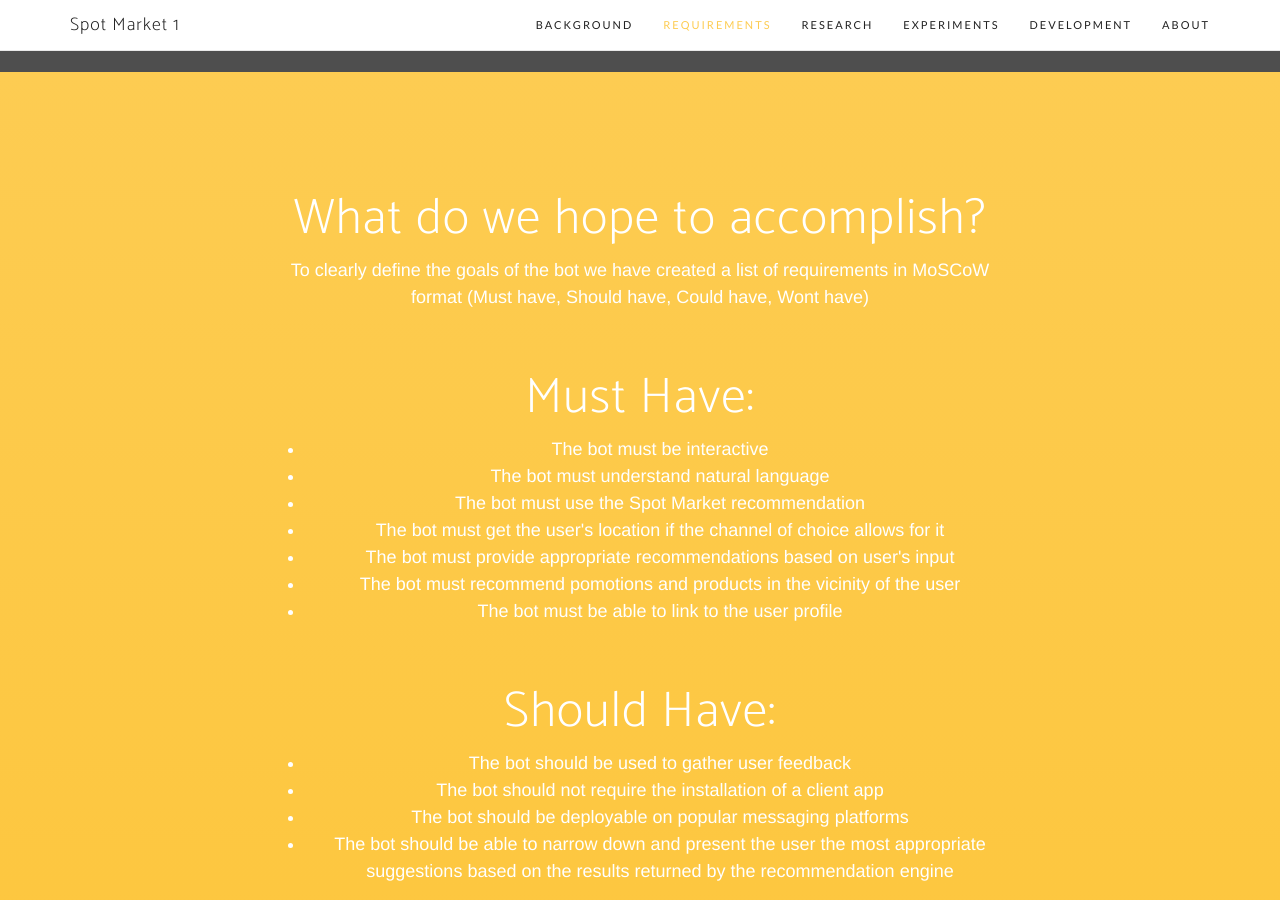
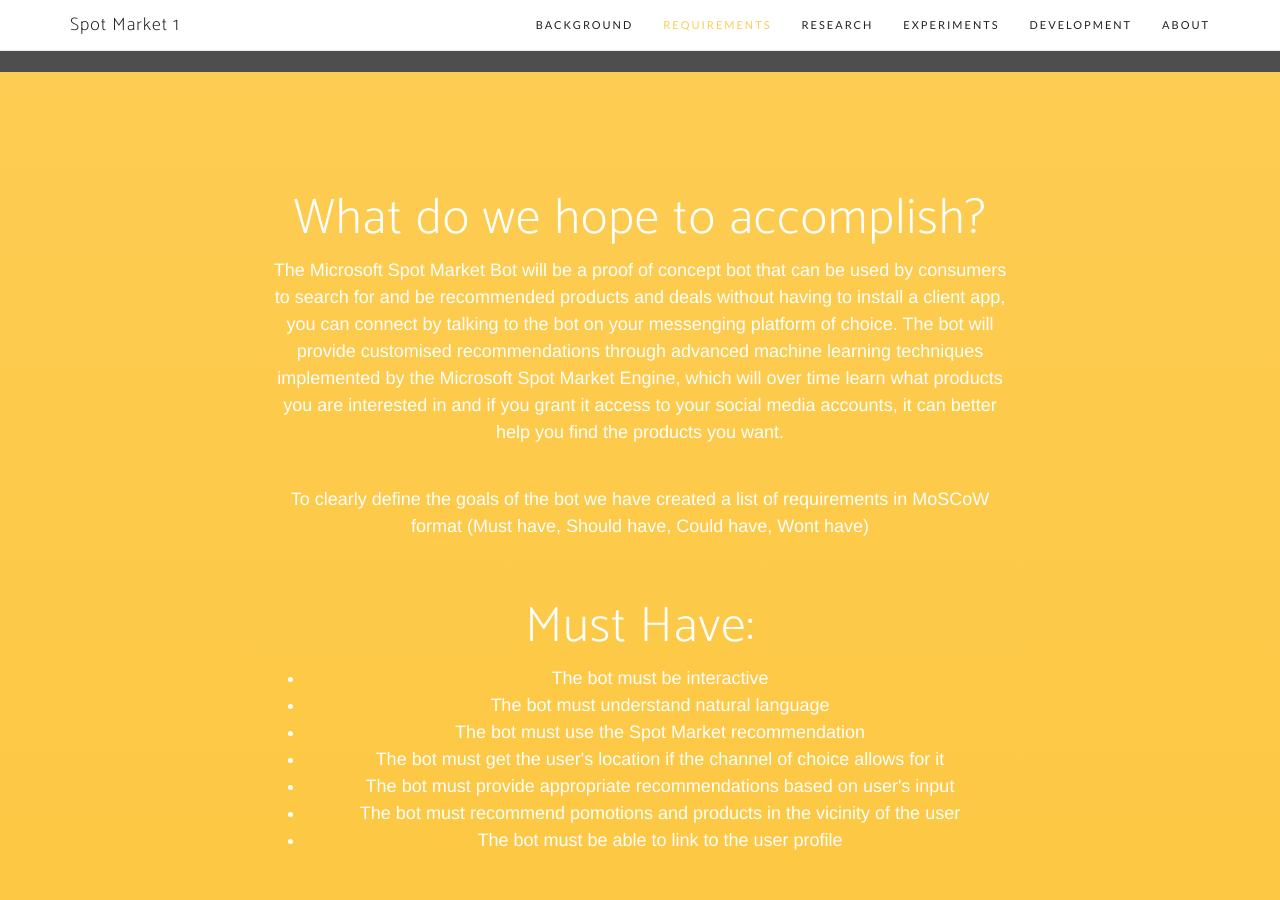
Before and after one commit to Thalexander/sm1-site, a Jekyll site: the page built from index.html, in a window 1280 px wide and 900 px high, scrolled down 2333 px. Built offline with Jekyll 4.4.1, drawn with Linux system fonts in a browser that asks for light colours; nearby versions of some CDN libraries; some web fonts are replaced; the list of posts is cut into pages by our own code.

Commit message:
Define the informal functional requirements

```diff
--- a/_includes/requirements.html
+++ b/_includes/requirements.html
@@ -3,7 +3,21 @@
         <div class="row">
             <div class="col-md-8 col-md-offset-2">
                 <h2 class="section-heading">What do we hope to accomplish?</h2>
-                <p>To clearly define the goals of the bot we have created a list of requirements in MoSCoW format (Must have, Should have, Could have, Wont have)</p>
+                <p>The Microsoft Spot Market Bot will be a proof of concept bot
+                   that can be used by consumers to search for and be recommended
+                   products and deals without having to install a client app, you
+                   can connect by talking to the bot on your messenging platform
+                   of choice. The bot will provide customised recommendations
+                   through advanced machine learning techniques implemented by the
+                   Microsoft Spot Market Engine, which will over time learn what
+                   products you are interested in and if you grant it access to
+                   your social media accounts, it can better help you find the
+                   products you want.
+                </p>
+                <br />
+                <p>To clearly define the goals of the bot we have created a list
+                   of requirements in MoSCoW format (Must have, Should have,
+                   Could have, Wont have)</p>
                 <br />
                 <h2 class="section-heading">Must Have:</h2>
                 <ul>
```
